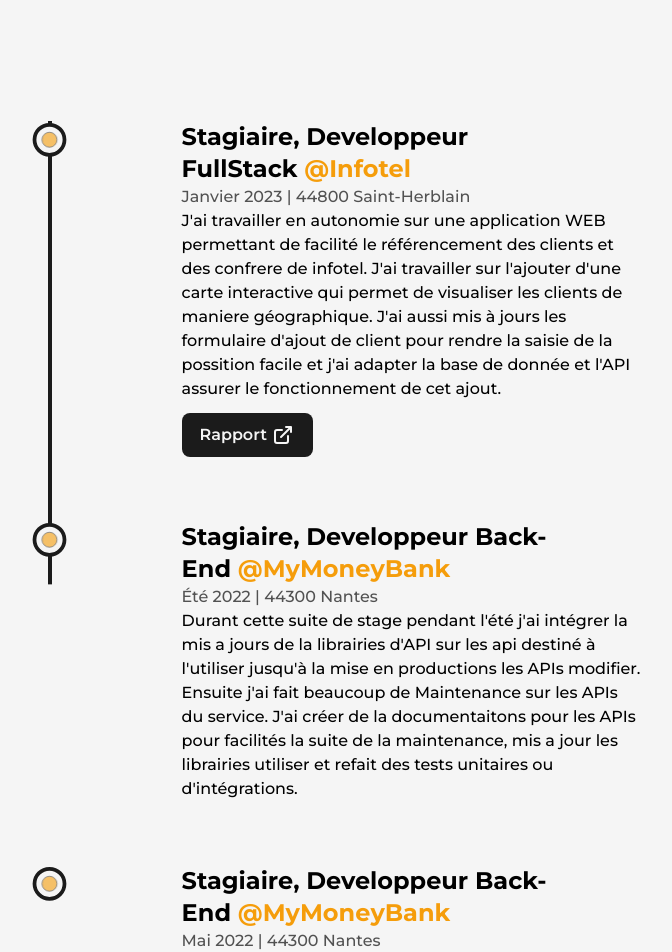
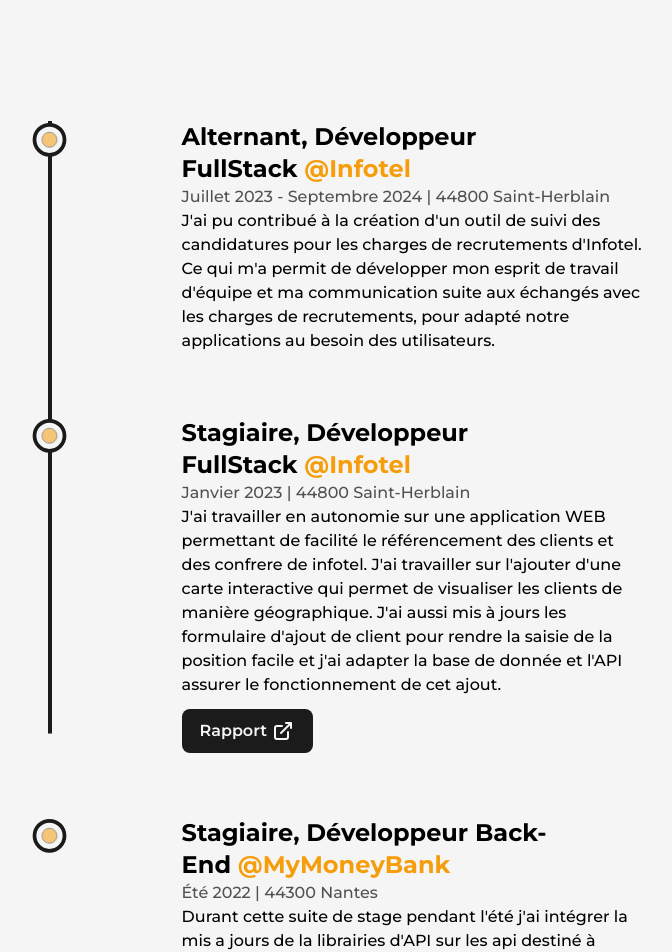
Before and after one commit to QuentinVdr/Portfolio, a Next.js app: page / in a window 1280 px wide. Shown: the part 2823-3775 px from the top of the page, without its empty margins (244-916 px from the left). Built offline with nearby package versions, Linux system fonts and the light colour scheme.

Commit message:
✨ Update experience information

```diff
--- a/src/components/Experience.js
+++ b/src/components/Experience.js
@@ -1,18 +1,29 @@
-import React, { useRef } from "react";
-import {motion, useScroll } from "framer-motion"
+import { LinkArrow } from "@/components/Icons";
+import { motion, useScroll } from "framer-motion";
+import Link from "next/link";
+import { useRef } from "react";
 import LiIcon from "./LiIcon";
-import {LinkArrow} from "@/components/Icons";
-import Link from "next/link";
 
-const Details = ({ position, company, companyLink, time, address, work, report }) => {
+const Details = ({
+  position,
+  company,
+  companyLink,
+  time,
+  address,
+  work,
+  report,
+}) => {
   const ref = useRef(null);
   return (
-    <li ref={ref} className="my-8 first:mt-0 last:mb-0 w-[60%] mx-auto flex flex-col items-center justify-between md:w-[80%]">
-        <LiIcon reference={ref}/>
+    <li
+      ref={ref}
+      className="my-8 first:mt-0 last:mb-0 w-[60%] mx-auto flex flex-col items-center justify-between md:w-[80%]"
+    >
+      <LiIcon reference={ref} />
       <motion.div
-        initial={{y:50}}
-        whileInView={{y:0}}
-        transition={{duration:0.5, type:"spring"}}
+        initial={{ y: 50 }}
+        whileInView={{ y: 0 }}
+        transition={{ duration: 0.5, type: "spring" }}
       >
         <h3 className="capitalize font-bold text-2xl sm:text-xl xs:text-lg">
           {position}&nbsp;
@@ -28,20 +39,23 @@
           {time} | {address}
         </span>
         <p className="font-medium w-full md:text-sm">{work}</p>
-            {report &&
-                <div className='flex items-center self-start lg:self-center mt-3'>
-                    <Link href={report} target={"_blank"}
+        {report && (
+          <div className="flex items-center self-start lg:self-center mt-3">
+            <Link
+              href={report}
+              target={"_blank"}
               className="flex items-center bg-dark text-light p-2 px-4
                                           rounded-lg text-base font-semibold hover:bg-light hover:text-dark
                                           border-2 border-solid border-transparent hover:border-dark
                                           dark:bg-light dark:text-dark hover:dark:bg-dark hover:dark:text-light
                                           hover:dark:border-light md:p-1.5 md:px-3"
-                          download={true}>
+              download={true}
+            >
               Rapport
-                        <LinkArrow className={"w-6 ml-1"}/>
+              <LinkArrow className={"w-6 ml-1"} />
             </Link>
           </div>
-            }
+        )}
       </motion.div>
     </li>
   );
@@ -49,12 +63,10 @@
 
 const Experience = () => {
   const ref = useRef(null);
-    const {scrollYProgress} = useScroll(
-        {
+  const { scrollYProgress } = useScroll({
     target: ref,
-            offset: ["start end", "center start"]
-        }
-    )
+    offset: ["start end", "center start"],
+  });
   return (
     <div id="experience-section" className="my-64">
       <h2 className="font-bold text-8xl mb-32 w-full text-center md:text-6xl xs:text-4xl md:mb-16">
@@ -62,50 +74,61 @@
       </h2>
 
       <div ref={ref} className="w-[75%] mx-auto relative lg:w-[90%] md:w-full">
-
-            <motion.div style={{scaleY: scrollYProgress}}
+        <motion.div
+          style={{ scaleY: scrollYProgress }}
           className="absolute left-9 top-0 w-[4px] h-full bg-dark origin-top
               md:w-[2px] md:left-[30px] xs:left-[20px] dark:bg-primaryDark dark:shadow-3xl"
         />
         <ul className="w-full flex flex-col items-start justify-between ml-4 xs:ml-2">
           <Details
-                      position="Stagiaire, Developpeur FullStack"
+            position="Alternant, Développeur FullStack"
+            company="Infotel"
+            companyLink="https://infotel.com/"
+            time="Juillet 2023 - Septembre 2024"
+            address="44800 Saint-Herblain"
+            work="J'ai pu contribué à la création d'un outil de suivi des candidatures pour les charges de recrutements
+            d'Infotel. Ce qui m'a permit de développer mon esprit de travail d'équipe et ma communication suite aux
+            échangés avec les charges de recrutements, pour adapté notre applications au besoin des utilisateurs."
+          />
+
+          <Details
+            position="Stagiaire, Développeur FullStack"
             company="Infotel"
             companyLink="https://infotel.com/"
             time="janvier 2023"
             address="44800 Saint-Herblain"
             work="J'ai travailler en autonomie sur une application WEB permettant de facilité le
                       référencement des clients et des confrere de infotel. J'ai travailler sur l'ajouter d'une carte
-                      interactive qui permet de visualiser les clients de maniere géographique. J'ai aussi mis à
-                      jours les formulaire d'ajout de client pour rendre la saisie de la possition facile et j'ai
+                      interactive qui permet de visualiser les clients de manière géographique. J'ai aussi mis à
+                      jours les formulaire d'ajout de client pour rendre la saisie de la position facile et j'ai
                       adapter la base de donnée et l'API assurer le fonctionnement de cet ajout."
             report="/RapportStageVerdierQuentinINFOTEL2023.pdf"
           />
 
           <Details
-                        position="Stagiaire, Developpeur Back-End"
+            position="Stagiaire, Développeur Back-End"
             company="MyMoneyBank"
             companyLink="https://www.mymoneybank.fr/"
             time="été 2022"
             address="44300 Nantes"
             work="Durant cette suite de stage pendant l'été j'ai intégrer la mis a jours de la librairies
                         d'API sur les api destiné à l'utiliser jusqu'à la mise en productions les APIs modifier. Ensuite
-                        j'ai fait beaucoup de Maintenance sur les APIs du service. J'ai créer de la documentaitons pour
+                        j'ai fait beaucoup de Maintenance sur les APIs du service. J'ai créer de la documentations pour
                         les APIs pour facilités la suite de la maintenance, mis a jour les librairies utiliser et
                         refait des tests unitaires ou d'intégrations."
           />
 
           <Details
-                        position="Stagiaire, Developpeur Back-End"
+            position="Stagiaire, Développeur Back-End"
             company="MyMoneyBank"
             companyLink="https://www.mymoneybank.fr/"
             time="mai 2022"
             address="44300 Nantes"
-                        work="Durant ce stage j'ai découver la vie d'entreprise et les API en language JAVA. J'ai
+            work="Durant ce stage j'ai découvre la vie d'entreprise et les API en language JAVA. J'ai
                         travailler en autonomie avec l'aide de mon tuteur de stage pour la découverte. J'ai travailler
                         sur une librairies internes d'API pour la gestion des flux des prospects ou j'ai ajouter une
                         fonctionnalité d'alerte dans teams en cas de prospect avec une erreurs de saisie dans un champs
-                        qui empeche l'insertion en base de données."
+                        qui empêche l'insertion en base de données."
             report="/RapportStageVerdierQuentinMMB2022.pdf"
           />
         </ul>
```
Lines whose indentation alone changed are shown as unchanged.
